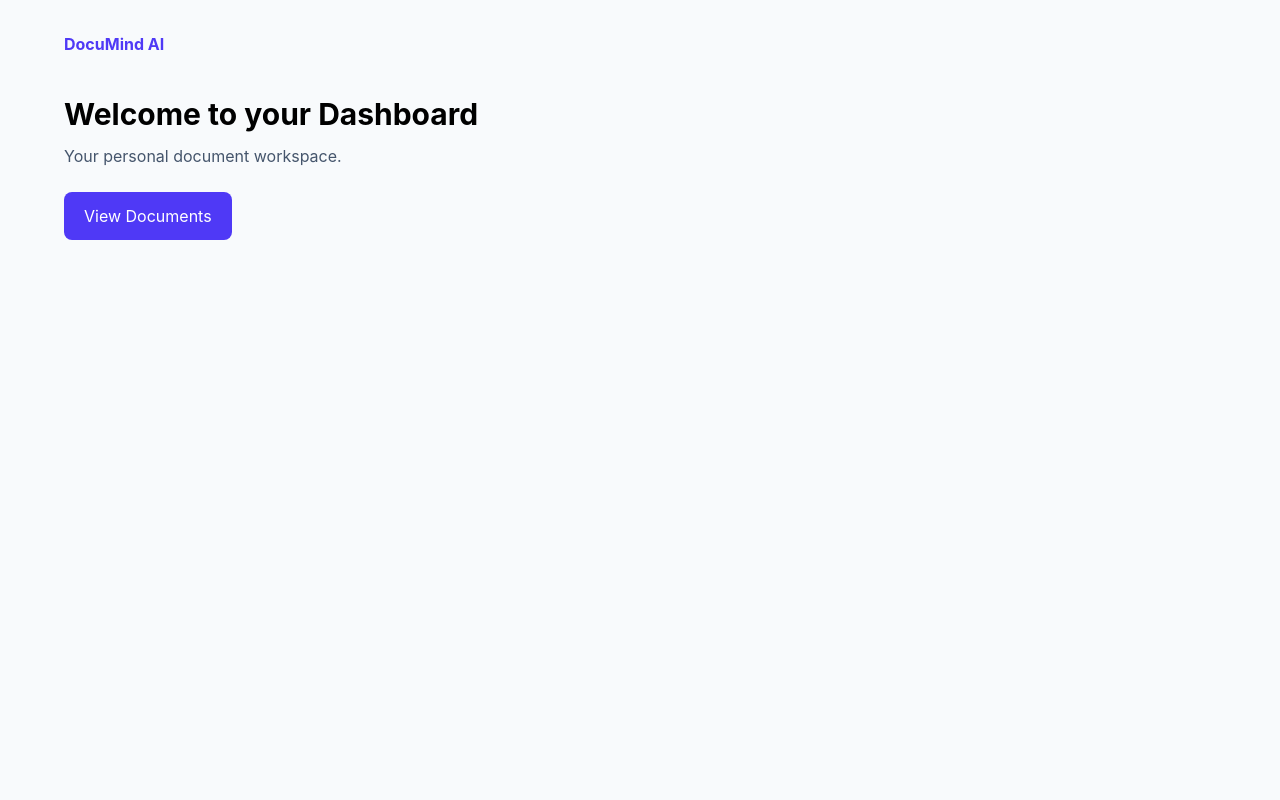
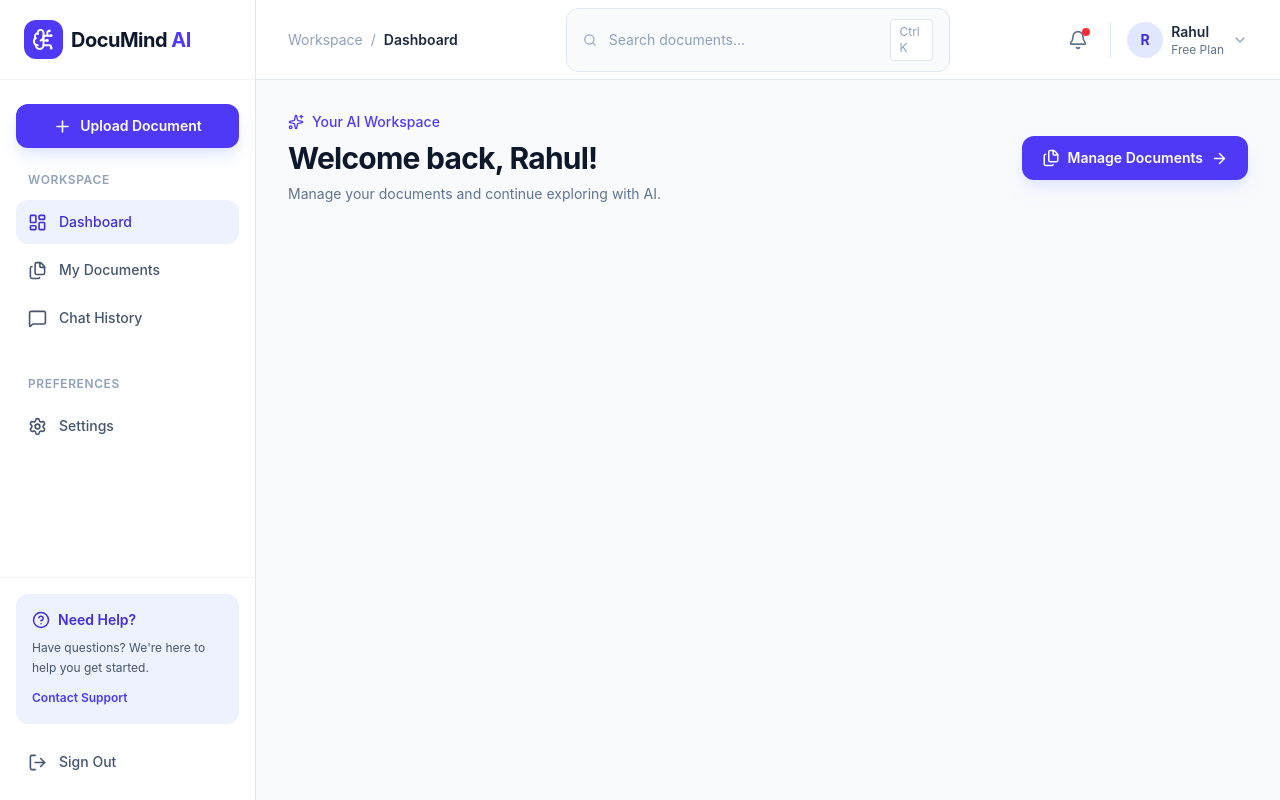
Before and after one commit to rahulsherikar2408/DocuMind-AI, a React (Vite) app in the folder client/: page /dashboard in a window 1280 px wide. Built offline with nearby package versions, Linux system fonts and the light colour scheme.

Commit message:
feat: enhance Dashboard layout with sidebar and header components

```diff
--- a/client/src/components/layout/DashboardLayout.tsx
+++ b/client/src/components/layout/DashboardLayout.tsx
@@ -1,9 +1,108 @@
-import React from 'react'
 
-function DashboardLayout() {
-  return (
-    <div>DashboardLayout</div>
-  )
+import { useState } from "react";
+import { Menu, Search, Bell, ChevronDown } from "lucide-react";
+
+import Sidebar from "./Sidebar";
+
+
+interface DashboardLayoutProps {
+  children: React.ReactNode;
 }
 
-export default DashboardLayout
+function DashboardLayout({ children }: DashboardLayoutProps) {
+  const [sidebarOpen, setSidebarOpen] = useState(false);
+
+  return (
+    <div className="min-h-screen bg-slate-50">
+
+      <Sidebar
+        isOpen={sidebarOpen}
+        onClose={() => setSidebarOpen(false)}
+      />
+
+      {/* Main Content */}
+      <div className="min-h-screen lg:pl-64">
+
+        {/* Header */}
+        <header className="sticky top-0 z-30 flex h-20 items-center justify-between border-b border-slate-200 bg-white/90 px-4 backdrop-blur sm:px-8">
+
+          <div className="flex items-center gap-4">
+
+            <button
+              onClick={() => setSidebarOpen(true)}
+              className="rounded-lg p-2 text-slate-600 hover:bg-slate-100 lg:hidden"
+              aria-label="Open sidebar"
+            >
+              <Menu size={22} />
+            </button>
+
+            <div className="hidden items-center gap-2 text-sm text-slate-400 sm:flex">
+              <span>Workspace</span>
+              <span>/</span>
+              <span className="font-semibold text-slate-800">
+                Dashboard
+              </span>
+            </div>
+
+            <h1 className="text-lg font-bold text-slate-800 sm:hidden">
+              Dashboard
+            </h1>
+          </div>
+
+          {/* Search */}
+          <div className="hidden w-full max-w-sm items-center gap-3 rounded-xl border border-slate-200 bg-slate-50 px-4 py-2.5 md:flex">
+            <Search size={18} className="text-slate-400" />
+
+            <input
+              type="text"
+              placeholder="Search documents..."
+              className="w-full bg-transparent text-sm outline-none placeholder:text-slate-400"
+            />
+
+            <span className="rounded border border-slate-200 bg-white px-2 py-1 text-xs text-slate-400">
+              Ctrl K
+            </span>
+          </div>
+
+          {/* Profile */}
+          <div className="flex items-center gap-3">
+
+            <button
+              className="relative rounded-xl p-2.5 text-slate-500 transition hover:bg-slate-100"
+              aria-label="Notifications"
+            >
+              <Bell size={20} />
+              <span className="absolute right-2 top-2 h-2 w-2 rounded-full bg-red-500" />
+            </button>
+
+            <div className="flex items-center gap-2 border-l border-slate-200 pl-4">
+              <div className="flex h-9 w-9 items-center justify-center rounded-full bg-indigo-100 text-sm font-bold text-indigo-700">
+                R
+              </div>
+
+              <div className="hidden sm:block">
+                <p className="text-sm font-semibold text-slate-800">
+                  Rahul
+                </p>
+                <p className="text-xs text-slate-500">
+                  Free Plan
+                </p>
+              </div>
+
+              <ChevronDown size={16} className="hidden text-slate-400 sm:block" />
+            </div>
+          </div>
+
+        </header>
+
+        {/* Page Content */}
+        <main className="mx-auto max-w-7xl p-5 sm:p-8">
+          {children}
+        </main>
+
+      </div>
+    </div>
+  );
+}
+
+export default DashboardLayout;
--- a/client/src/components/layout/Sidebar.tsx
+++ b/client/src/components/layout/Sidebar.tsx
@@ -1,9 +1,160 @@
-import React from 'react'
+import { NavLink, Link } from "react-router-dom";
 
-function Sidebar() {
+import {
+  LayoutDashboard,
+  Files,
+  MessageSquare,
+  Settings,
+  BrainCircuit,
+  HelpCircle,
+  LogOut,
+  Plus,
+  X,
+} from "lucide-react";
+
+interface SidebarProps {
+    isOpen: boolean;
+    onClose: () => void;
+}
+
+function Sidebar({ isOpen, onClose }: SidebarProps) {
+
+    const navigation = [
+        {
+            name: "Dashboard",
+            path: "/dashboard",
+            icon: LayoutDashboard,
+        },
+        {
+            name: "My Documents",
+            path: "/documents",
+            icon: Files,
+        },
+        {
+            name: "Chat History",
+            path: "/chat-history",
+            icon: MessageSquare,
+        },
+    ];
+
   return (
-    <div>sidebar</div>
-  )
+    <>
+        {isOpen && (
+            <div
+                className="fixed inset-0 z-40 bg-slate-950/40 lg:hidden"
+                onClick={onClose}
+            />
+        )}
+
+        <aside className={`fixed inset-y-0 left-0 z-50 flex w-64 flex-col border-r border-slate-200 bg-white transition-transform duration-300 overflow-auto lg:translate-x-0 ${isOpen ? "translate-x-0" : "-translate-x-full"}`}>
+            {/* Logo */}
+            <div className="flex h-20 items-center justify-between border-b border-slate-100 px-6 py-6">
+                <Link to="/" className="flex items-center gap-2">
+                    <div className="rounded-xl bg-indigo-600 p-2 text-white">
+                        <BrainCircuit size={23} />
+                    </div>
+
+                    <span className="text-xl font-bold tracking-tight text-slate-900">
+                        DocuMind<span className="text-indigo-600"> AI</span>
+                    </span>
+                </Link>
+
+                <button
+                    onClick={onClose}
+                    className="rounded-lg text-slate-500 hover:bg-slate-100 lg:hidden"
+                    aria-label="Close sidebar"
+                >
+                    <X size={20} />
+                </button>
+            </div>
+
+            {/* Upload Button */}
+            <div className="px-4 py-6">
+                <Link to="/documents" className="flex items-center justify-center gap-2 rounded-xl bg-indigo-600 px-4 py-3 text-sm font-semibold text-white shadow-lg shadow-indigo-100 transition hover:bg-indigo-700">
+                    <Plus size={19} />
+                    Upload Document
+                </Link>
+            </div>
+
+            {/* Navigation */}
+            <div className="flex-1 px-4">
+                <p className="mb-3 px-3 text-xs font-semibold uppercase tracking-wider text-slate-400">
+                    Workspace
+                </p>
+
+                <nav className="space-y-1">
+                    {navigation.map((item) => {
+                        const Icon = item.icon;
+
+                        return (
+                            <NavLink
+                                key={item.path}
+                                to={item.path}
+                                onClick={onClose}
+                                className={({ isActive }) =>
+                                    `flex items-center gap-3 rounded-xl px-3 py-3 text-sm font-medium transition
+                                    ${
+                                        isActive
+                                          ? "bg-indigo-50 text-indigo-700"
+                                          : "text-slate-600 hover:bg-slate-50 hover:text-slate-900"
+                                    }`
+                                }
+                            >
+                                <Icon size={19} />
+                                {item.name}
+                            </NavLink>
+                        );
+                    })}
+                </nav>
+
+                <p className="mb-3 mt-9 px-3 text-xs font-semibold uppercase tracking-wider text-slate-400">
+                    Preferences
+                </p>
+
+                <NavLink
+                    to="/settings"
+                    onClick={onClose}
+                    className={({ isActive }) =>
+                        `flex items-center gap-3 rounded-xl px-3 py-3 text-sm font-medium transition
+                        ${
+                            isActive
+                              ? "bg-indigo-50 text-indigo-700"
+                              : "text-slate-600 hover:bg-slate-50 hover:text-slate-900"
+                        }`
+                    }
+                >
+                    <Settings size={19} />
+                    Settings
+                </NavLink>
+            </div>
+
+            {/* Bottom Section */}
+            <div className="border-t border-slate-100 p-4">
+                <div className="rounded-xl bg-indigo-50 p-4">
+                    <div className="flex items-center gap-2 text-indigo-700">
+                        <HelpCircle size={18} />
+                        <span className="text-sm font-semibold">
+                            Need Help?
+                        </span>
+                    </div>
+
+                    <p className="mt-2 text-xs leading-5 text-slate-600">
+                        Have questions? We're here to help you get started.
+                    </p>
+
+                    <a href="mailto:sherikarrahul59@gmail.com" className="mt-3 inline-block text-xs font-semibold text-indigo-600 hover:underline">
+                        Contact Support
+                    </a>
+                </div>
+
+                <button className="mt-4 flex w-full items-center gap-3 rounded-xl px-3 py-3 text-sm font-medium text-slate-600 hover:bg-slate-50">
+                    <LogOut size={19} />
+                    Sign Out
+                </button>
+            </div>
+        </aside>
+    </>
+  );
 }
 
 export default Sidebar;
--- a/client/src/pages/Dashboard.tsx
+++ b/client/src/pages/Dashboard.tsx
@@ -1,30 +1,49 @@
+import {
+  Files,
+  CheckCircle2,
+  Clock,
+  MessageSquare,
+  ArrowRight,
+  Sparkles,
+} from "lucide-react";
 
 import { Link } from "react-router-dom";
 
+import DashboardLayout from "../components/layout/DashboardLayout";
+
 function Dashboard() {
   return (
-    <div className="min-h-screen bg-slate-50 p-8">
-      <div className="mx-auto max-w-6xl">
-        <Link to="/" className="font-bold text-indigo-600">
-          DocuMind AI
-        </Link>
+    <DashboardLayout>
 
-        <h1 className="mt-10 text-3xl font-bold">
-          Welcome to your Dashboard
-        </h1>
+      {/* Welcome Section */}
+      <section className="mb-8 flex flex-col justify-between gap-5 sm:flex-row sm:items-center">
 
-        <p className="mt-3 text-slate-600">
-          Your personal document workspace.
-        </p>
+        <div>
+          <div className="flex items-center gap-2 text-sm font-medium text-indigo-600">
+            <Sparkles size={16} />
+            Your AI Workspace
+          </div>
+
+          <h1 className="mt-2 text-2xl font-bold tracking-tight text-slate-900 sm:text-3xl">
+            Welcome back, Rahul!
+          </h1>
+
+          <p className="mt-2 text-sm text-slate-500">
+            Manage your documents and continue exploring with AI.
+          </p>
+        </div>
 
         <Link
           to="/documents"
-          className="mt-6 inline-block rounded-lg bg-indigo-600 px-5 py-3 text-white"
+          className="inline-flex items-center justify-center gap-2 rounded-xl bg-indigo-600 px-5 py-3 text-sm font-semibold text-white shadow-lg shadow-indigo-100 transition hover:bg-indigo-700"
         >
-          View Documents
+          <Files size={18} />
+          Manage Documents
+          <ArrowRight size={17} />
         </Link>
-      </div>
-    </div>
+
+      </section>
+    </DashboardLayout>
   );
 }
 
```
